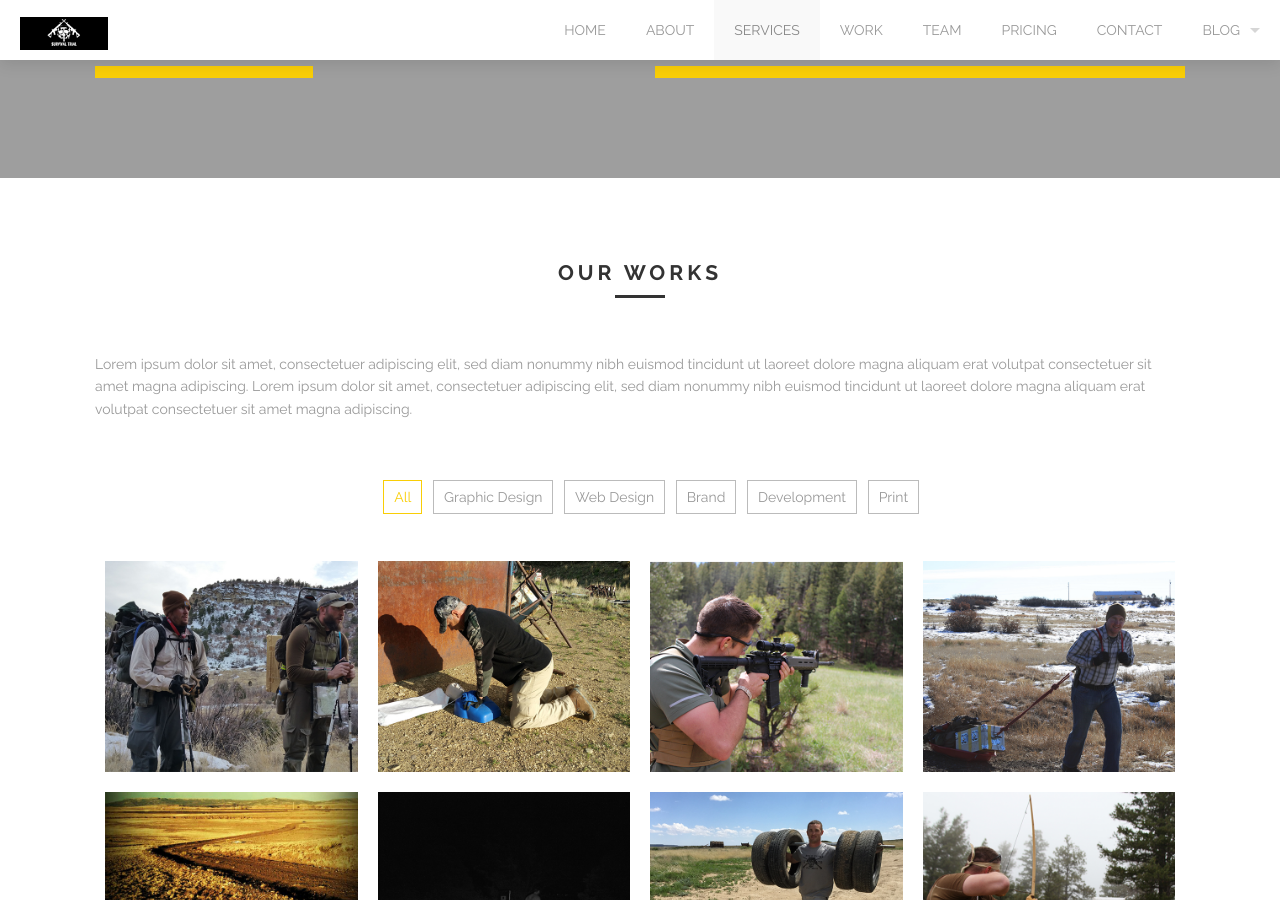
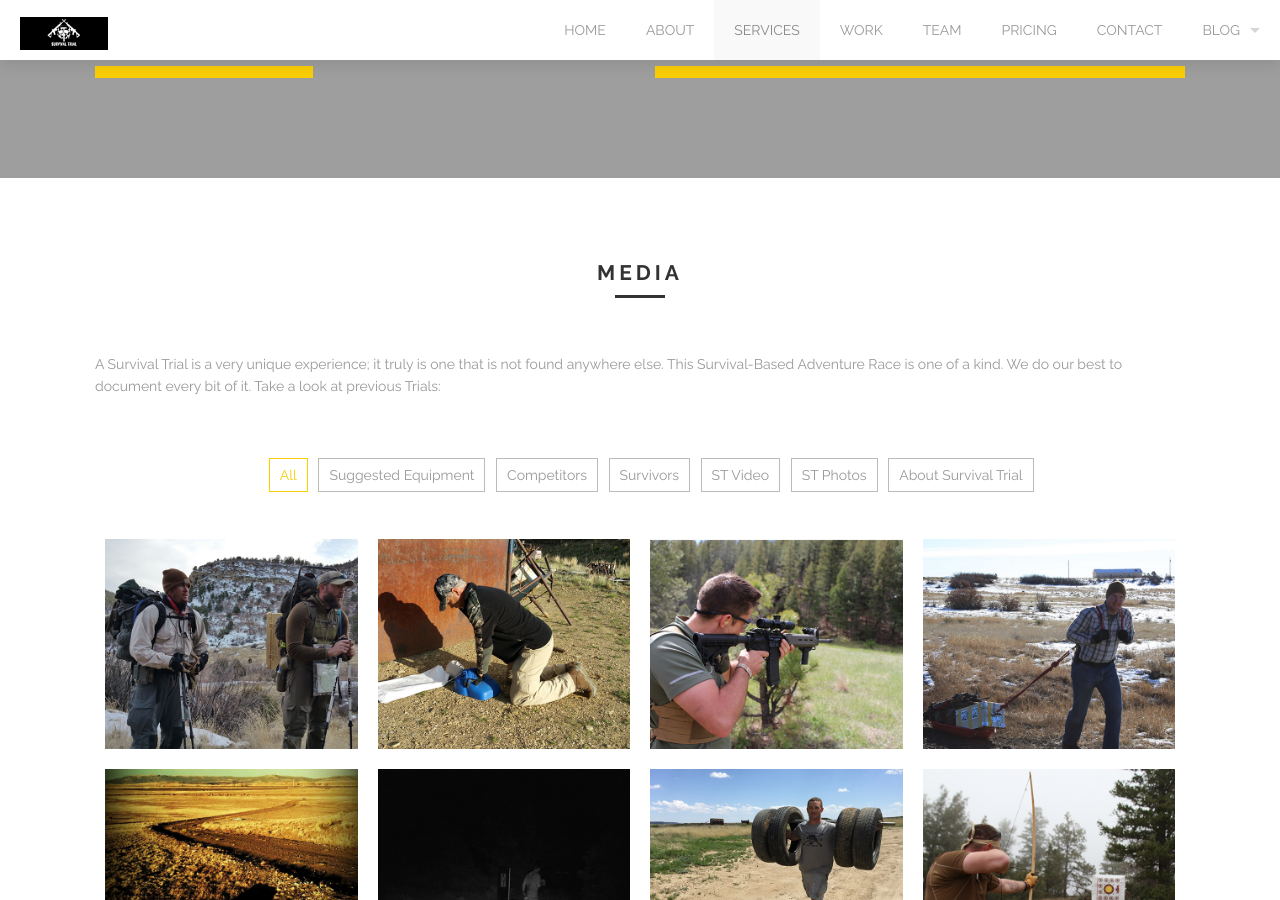
Before and after one commit to jonweiler/jonweiler.github.io, a Jekyll site: the page built from index.html, in a window 1280 px wide and 900 px high, scrolled down 3349 px. Built offline with Jekyll 4.4.1, drawn with Linux system fonts in a browser that asks for light colours.

Commit message:
update media

```diff
--- a/index.html
+++ b/index.html
@@ -323,9 +323,9 @@ socials:
 <div class='full parallax' style='background-image: url(../images/@stock/milestone-bg.jpg); color: #fff;'>
   <div class='row'>
     <div class='large-12 columns'>
-      {% include section-header.html class="alt" title_style="color: #000;" title="What will you learn?" %}
+      {% include section-header.html class="alt" title_style="color: #ffb90f;" title="What will you learn?" %}
       <div class='spacing'></div>
-      <p style='color: #000;'>
+      <p style='color: #ffb90f;'>
        Survival Trial is a Training Event; it is a Life Event.  It will force you to look at the world in a different way and forever change your perception of it.
       </p>
       <div class='two spacing'></div>
@@ -336,10 +336,10 @@ socials:
       <div class='mod modBarGraph'>
         <ul class='bars'>
           <li>
-            {% include bar-graph.html style="color: #000;" title="Individual Capacity" percents="90" %}
+            {% include bar-graph.html style="color: #ffb90f;" title="Individual Capacity" percents="90" %}
           </li>
           <li>
-            {% include bar-graph.html style="color: #000;" title="Teamwork" percents="50" %}
+            {% include bar-graph.html style="color: #ffb90f;" title="Teamwork" percents="50" %}
           </li>
         </ul>
       </div>
@@ -348,10 +348,10 @@ socials:
       <div class='mod modBarGraph'>
         <ul class='bars'>
           <li>
-            {% include bar-graph.html style="color: #000;" title="Empathy" percents="90" %}
+            {% include bar-graph.html style="color: #ffb90f;" title="Empathy" percents="90" %}
           </li>
           <li>
-            {% include bar-graph.html style="color: #000;" title="Confidence" percents="100" %}
+            {% include bar-graph.html style="color: #ffb90f;" title="Confidence" percents="100" %}
           </li>
         </ul>
       </div>
@@ -361,12 +361,12 @@ socials:
 </div>
 <a id='work'></a>
 <div class='full'>
-  <div class='row'>
+   <div class='row'>
     <div class='large-12 columns'>
-      {% include section-header.html title="our works" class="alt" %}
+      {% include section-header.html title="Media" class="alt" %}
       <div class='spacing'></div>
       <p>
-        Lorem ipsum dolor sit amet, consectetuer adipiscing elit, sed diam nonummy nibh euismod tincidunt ut laoreet dolore magna aliquam erat volutpat consectetuer sit amet magna adipiscing. Lorem ipsum dolor sit amet, consectetuer adipiscing elit, sed diam nonummy nibh euismod tincidunt ut laoreet dolore magna aliquam erat volutpat consectetuer sit amet magna adipiscing.
+        A Survival Trial is a very unique experience; it truly is one that is not found anywhere else.  This Survival-Based Adventure Race is one of a kind.  We do our best to document every bit of it.  Take a look at previous Trials:
       </p>
       <div class='two spacing'></div>
       <div class='mod modGallery'>
@@ -376,19 +376,22 @@ socials:
               <a data-cat='all' href='#'>All</a>
             </li>
             <li>
-              <a data-cat='graphic-design' href='#'>Graphic Design</a>
+              <a data-cat='equipment-list' href='#'>Suggested Equipment</a>
             </li>
             <li>
-              <a data-cat='web-design' href='#'>Web Design</a>
+              <a data-cat='competitors' href='#'>Competitors</a>
             </li>
             <li>
-              <a data-cat='brand' href='#'>Brand</a>
+              <a data-cat='survivors' href='#'>Survivors</a>
             </li>
             <li>
-              <a data-cat='development' href='#'>Development</a>
+              <a data-cat='st-video' href='#'>ST Video</a>
             </li>
             <li>
-              <a data-cat='print' href='#'>Print</a>
+              <a data-cat='st-photos' href='#'>ST Photos</a>
+            </li>
+             <li>
+              <a data-cat='expect' href='#'>About Survival Trial</a>
             </li>
           </ul>
         </div>
```
